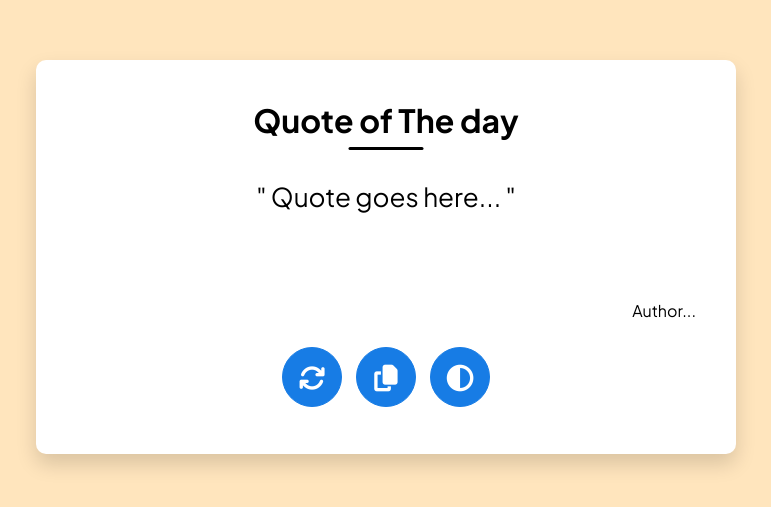
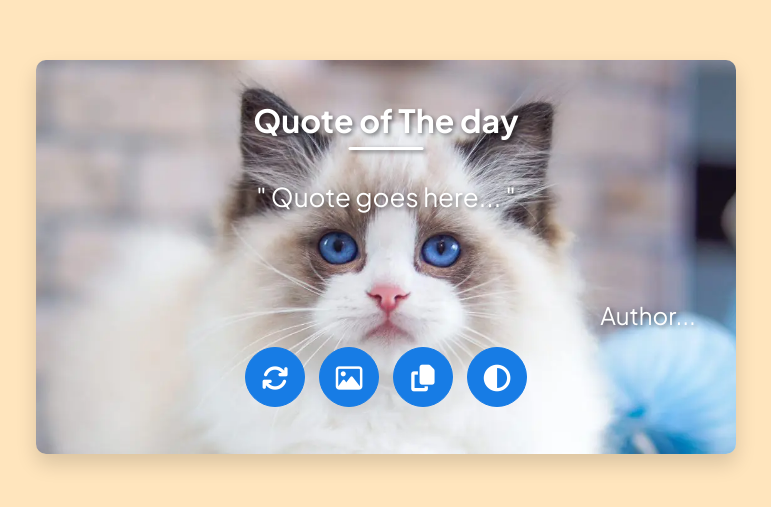
Before and after one commit to Tr1pl3x/Random-Quote-Generator-, a plain HTML site: page index.html in a window 1280 px wide. Shown: the part 143-650 px from the top of the page, without its empty margins (254-1025 px from the left). Drawn offline with Linux system fonts and the light colour scheme; no server answers.

Commit message:
randomImg ready

```diff
--- a/index.html
+++ b/index.html
@@ -7,7 +7,7 @@
         <link rel = "stylesheet" href = "style.css">
     </head>
     <body>
-        <div class = "quote-box">
+        <div class = "quote-box" id = "bg-img">
             <h2> Quote of The day </h2>
             <blockquote id = "quote"> Quote goes here... </blockquote>
             <span id ="author"> Author... </span>
@@ -16,9 +16,13 @@
                     <i class="fa-solid fa-arrows-rotate fa-2xl"></i>
                     <span class="text-container">new quote</span>
                 </button>
+                <button onclick="getImg()">
+                    <i class="fa-regular fa-image fa-2xl"></i>
+                    <span class="text-container">new image</span>
+                </button>
                 <button onclick = "copyText()">
                     <i class="fa-solid fa-copy fa-2xl"></i>
-                    <span class="text-container">copy quote</span>
+                    <span class="text-container">copy</span>
                 </button>
                 <button id="darkMode" onclick="toggleDarkMode()">
                     <i class="fa-solid fa-circle-half-stroke fa-2xl"></i>
--- a/script.js
+++ b/script.js
@@ -1,13 +1,16 @@
+const unsplashID = "dFl2jbtBrc_KFtpjv_du4bIR-dvxDZGfkCG-kq3jah4";
+const filter = "cats";
+const quoteBox = document.getElementById("bg-img");
 
 const quote = document.getElementById("quote");
 const author = document.getElementById("author");
 const api_url = "https://api.quotable.io/random";
 const darkModeButton = document.getElementById("darkMode");
 
+
 async function getQuote(url) {
     const response = await fetch(url);
     var data = await response.json();
-    console.log(data);
     quote.innerHTML= data.content;
     author.innerHTML = `-${data.author}`;
 }
@@ -26,4 +29,18 @@ function toggleDarkMode() {
     }
 }
 
+async function getImg(){
+    const img_endpoint = `https://api.unsplash.com/photos/random?query=${filter}&client_id=${unsplashID}`;
+    try {
+        const res = await fetch(img_endpoint);
+        if (!res.ok) throw new Error(`HTTP error! Status: ${res.status}`);
+        var data = await res.json();
+        console.log(`url(${data.urls.regular})`);
+        quoteBox.style.backgroundImage = `url(${data.urls.regular})`;
+    } catch (error) {
+        console.error('Error fetching Image:', error);
+        quoteBox.style.background = `#7f7f7f`;
+    }
+}
+
 getQuote(api_url);
--- a/style.css
+++ b/style.css
@@ -24,7 +24,10 @@ body{
 }
 
 .quote-box{
-    background: var(--supp-color);
+    background-image: url('./assets/default-background.webp');
+    background-size: cover;
+    background-position: center;
+    background-repeat: no-repeat;
     width: 700px;
     position: absolute;
     top: 50%;
@@ -39,6 +42,8 @@ body{
 
 .quote-box h2{
     font-size: 32px;
+    color: #fff;
+    text-shadow: 2px 2px 4px rgba(0, 0, 0, 0.5);
     margin-bottom: 40px;
     position: relative;
 }
@@ -48,20 +53,24 @@ body{
     width: 75px;
     height: 3px;
     border-radius: 3px;
-    background: #000000;
+    background: #fff;
     position:absolute;
     bottom: -10px;
     left: 50%;
     transform: translateX(-50%);
+    box-shadow: 2px 2px 4px rgba(0, 0, 0, 0.5);
 }
 
 .quote-box blockquote {
     font-size: 26px;
     min-height: 110px;
+    color: #fff;
+    text-shadow: 2px 2px 4px rgba(0, 0, 0, 0.5);
 }
 
 .quote-box blockquote::before, .quote-box blockquote::after{
     content: '"';
+
 }
 
 .quote-box span{
@@ -69,6 +78,13 @@ body{
     margin-top: 10px;
     float: right;
     position: relative;
+    color: #fff;
+    /* text-shadow: 2px 2px 4px rgba(0, 0, 0, 0.5); */
+}
+
+#author {
+    font-size: x-large; /* Add this line to increase the font size */
+    text-shadow: 2px 2px 4px rgba(0, 0, 0, 0.5);
 }
 
 .quote-box div{
@@ -92,9 +108,9 @@ body{
     cursor: pointer;
 }
 
-.quote-box button:hover {
+/* .quote-box button:hover {
     opacity: 0.8;
-}
+} */
 
 /* text-container box */
 .quote-box button .text-container {
```
Also changed, not shown: assets/default-background.webp (added).
